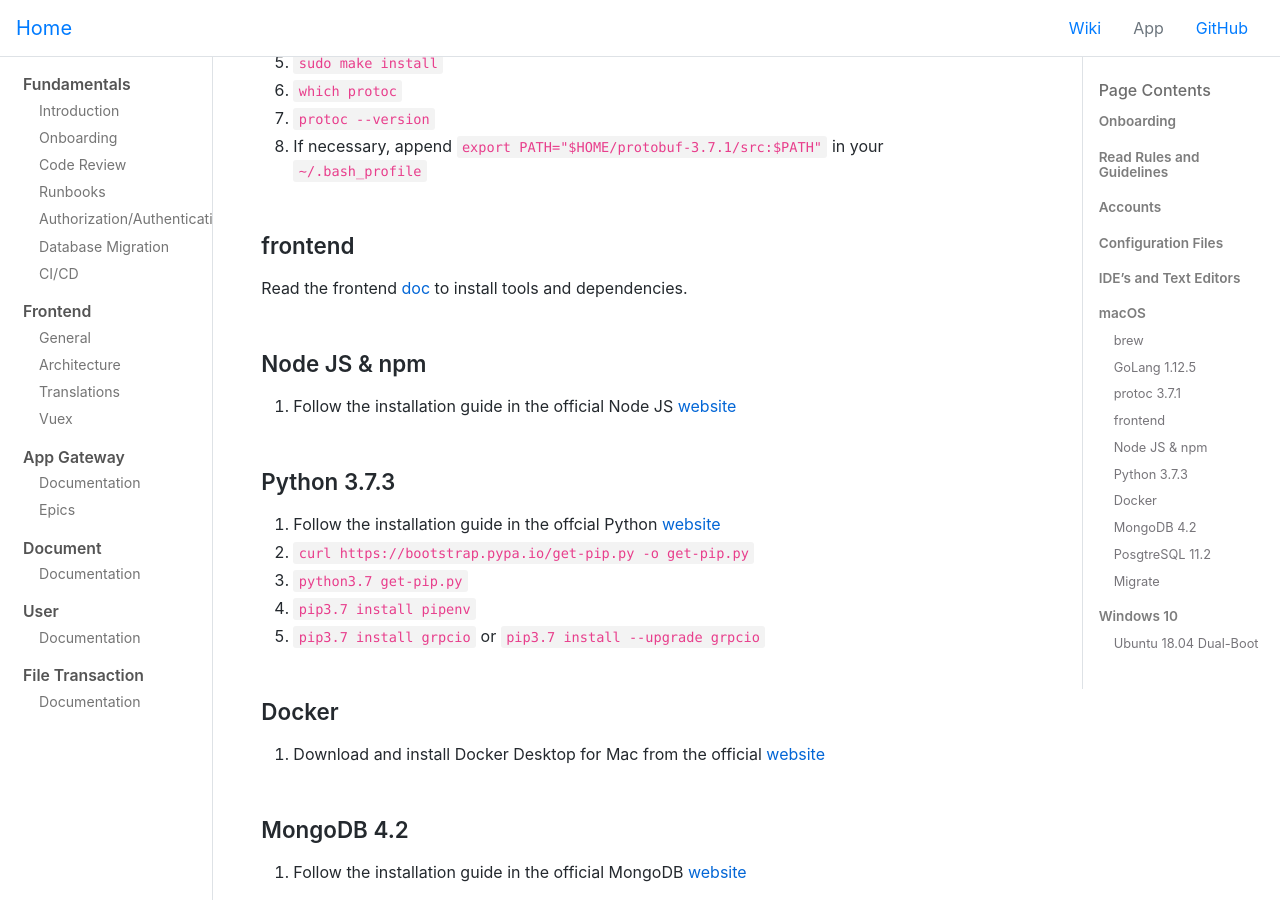
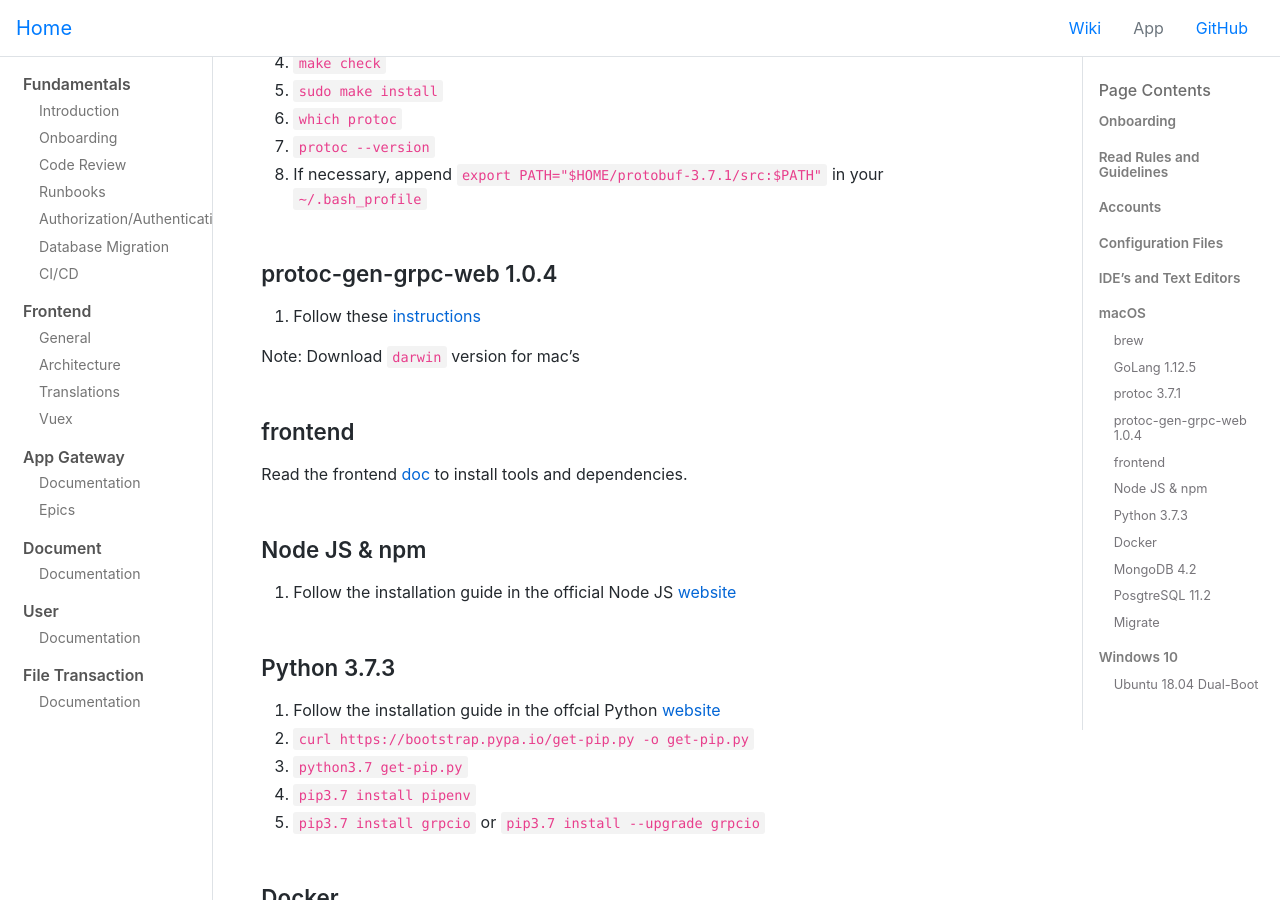
Before and after one commit to hwsc-org/hwsc-org.github.io, a Jekyll site: the page built from wikis/fundamentals/onboarding.md, in a window 1280 px wide and 900 px high, scrolled down 2287 px. Built offline with Jekyll 4.4.1, drawn with Linux system fonts in a browser that asks for light colours; comment, search, counter and statistics services are not loaded.

Commit message:
Update onboarding.md on npm and grpc-web

```diff
--- a/wikis/fundamentals/onboarding.md
+++ b/wikis/fundamentals/onboarding.md
@@ -54,6 +55,11 @@ These files are located in our [Slack](https://hwsc.slack.com) channel.
 6. `which protoc`
 7. `protoc --version`
 8. If necessary, append `export PATH="$HOME/protobuf-3.7.1/src:$PATH"` in your `~/.bash_profile`
+
+### protoc-gen-grpc-web 1.0.4
+1. Follow these [instructions](https://github.com/grpc/grpc-web#code-generator-plugin)
+
+Note: Download `darwin` version for mac's
 
 ### frontend
 Read the frontend [doc](https://github.com/hwsc-org/hwsc-frontend/blob/master/README.md) to install tools and dependencies.
```
Also changed, not shown: other parts of wikis/fundamentals/onboarding.md (+1 -0 lines).
